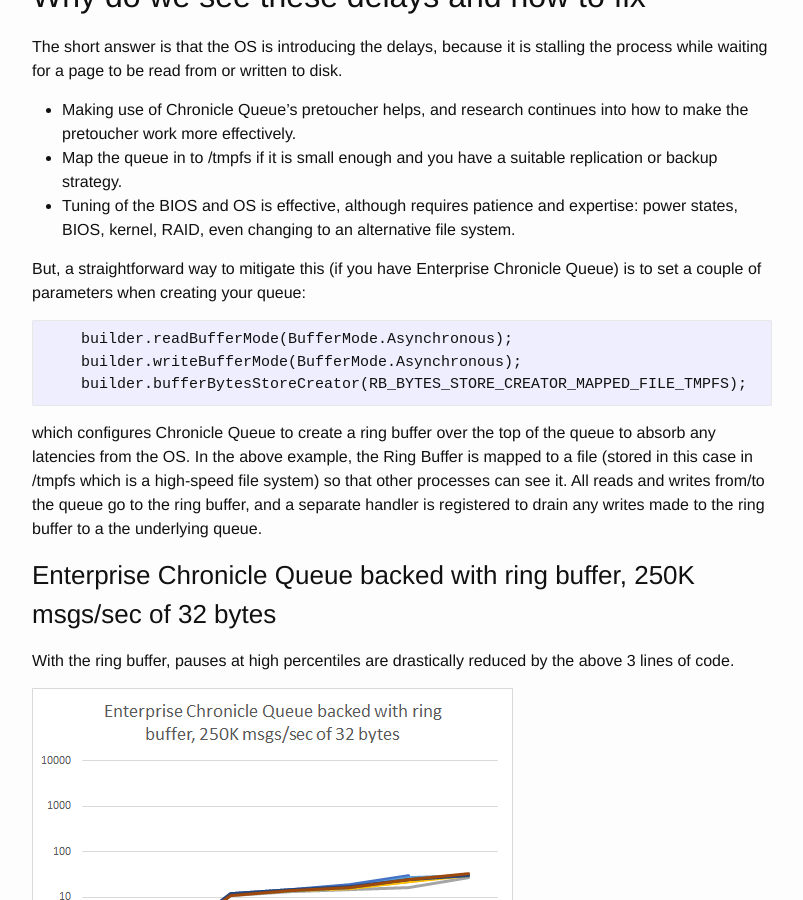
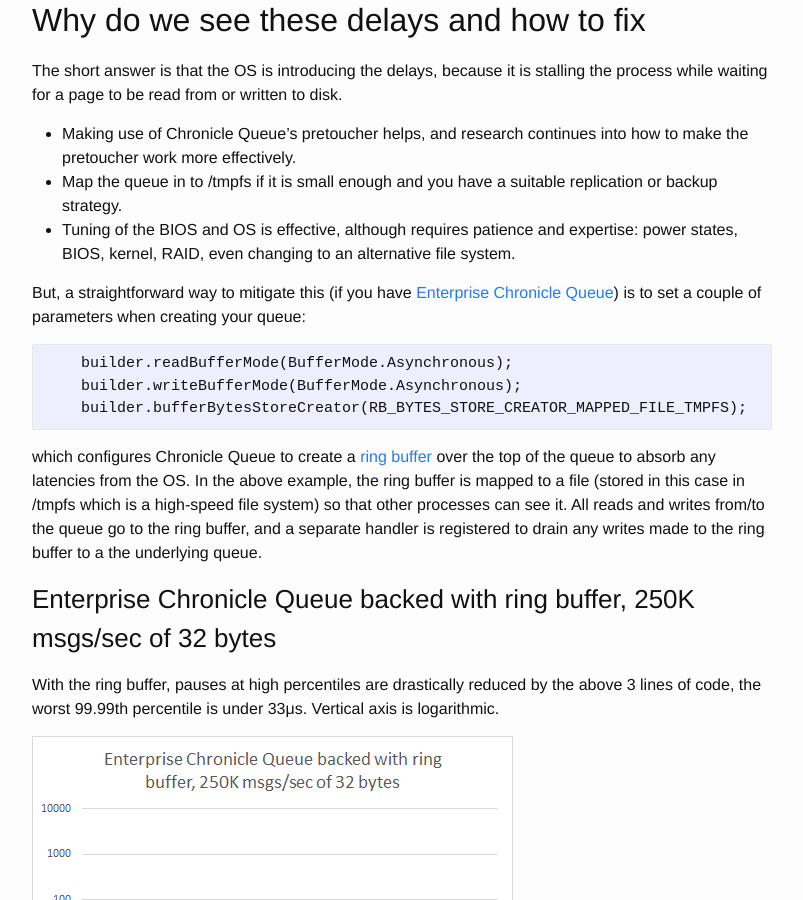
Before and after one commit to JerryShea/jerryshea.github.io, a Jekyll site: the page built from _posts/2018-7-27-RingBuffer.md, in a window 1280 px wide and 900 px high, scrolled down 2375 px. Shown: the whole window, without its empty margins (238-1041 px from the left). Built offline with Jekyll 4.4.1, drawn with Linux system fonts in a browser that asks for light colours; some of the changed text lies outside the part shown.

Commit message:
extra links

````diff
--- a/_posts/2018-7-27-RingBuffer.md
+++ b/_posts/2018-7-27-RingBuffer.md
@@ -5,25 +5,38 @@ title: Reducing tail latencies with a Ring Buffer
 
 ## Background
 [Chronicle Queue](https://github.com/OpenHFT/Chronicle-Queue/) is a pure Java low-latency unbounded persisted queue.
-When benchmarking Chronicle Queue, latencies tend to be excellent up to high percentiles until sustained throughput limits are reached; these sustained throughput limits are determined by disk performance, OS version and configuration. Unfortunately it seems that - despite OS virtual memory pages (and thus the disk) being used in a predictable forward-only manner, sometimes the OS introduces a pause in processing. We can see these in the graphs below.
+When benchmarking Chronicle Queue, latencies tend to be excellent up to high percentiles until sustained throughput limits
+are reached; these sustained throughput limits are determined by disk performance, OS version and configuration. Unfortunately
+it seems that - despite OS virtual memory pages (and thus the disk) being used in a predictable forward-only manner, sometimes
+the OS introduces a pause in processing. We can see these in the graphs below.
 
-Chronicle Queue works by reading from and writing to memory-mapped files. These files are mapped into the process' address space in fixed size pages. Pages are loaded on-demand as the queue is read from or written to. The OS keeps these pages in the page-cache in case they will need to be accessed frequently. As system memory is used, it is necessary for the OS to free up space in the page-cache, by copying the contents of memory to disk.
+Chronicle Queue works by reading from and writing to memory-mapped files. These files are mapped into the process' address
+space in fixed size pages. Pages are loaded on-demand as the queue is read from or written to. The OS keeps these pages in
+the page-cache in case they will need to be accessed frequently. As system memory is used, it is necessary for the OS to
+free up space in the page-cache, by copying the contents of memory to disk.
 
-> All timings in this article make use of the following benchmarking methodology: using [JLBH](https://github.com/OpenHFT/Chronicle-Core/#jlbh) we send a **sustained** number of 32 byte messages per second (accounting for coordinated omission) and these messages are timestamped then written in to a Chronicle Queue. Another thread waits for these messages to arrive and picks them up, recording the difference between the time after reading vs the timestamp from before writing and records in a histogram. All experiments were run on an un-tuned CentOS server.
+> All timings in this article make use of the following benchmarking methodology: using
+[JLBH](https://github.com/OpenHFT/Chronicle-Core/#jlbh) we send a **sustained** number of 32 byte messages per second
+(accounting for coordinated omission) and these messages are timestamped then written in to a Chronicle Queue. Another
+thread waits for these messages to arrive and picks them up, recording the difference between the time after reading vs
+the timestamp from before writing and records in a histogram. All experiments were run on an un-tuned CentOS server.
 
 ### Chronicle Queue, 50K msgs/sec of 32 bytes
-We execute 8 runs of 200sec each, each run writes ~320MB. Latencies increase with increasing percentiles but they remain reasonably low, the worst 99.99th percentile is under 25μs.
+We execute 8 runs of 200sec each, each run writes ~320MB. Latencies increase with increasing percentiles but they remain
+reasonably low, the worst 99.99th percentile is under 25μs. Vertical axis is logarithmic.
 
 ![Chronicle Queue, 50K msgs/sec of 32 bytes](/images/1.png)
 
 ### Chronicle Queue, 250K msgs/sec of 32 bytes
-We execute 8 runs of 100sec each, each run writes ~800MB.  Here we see high percentile pauses appearing. We can see that latencies are low and stable beneath the 99.97th percentile but, once there, they
-start to increase to the low milliseconds
+We execute 8 runs of 100sec each, each run writes ~800MB.  Here we see high percentile pauses appearing. We can see that
+latencies are low and stable beneath the 99.97th percentile but, once there, they
+start to increase to the low milliseconds - 99.99 is ~2.5ms. Vertical axis is logarithmic.
 
 ![Chronicle Queue, 250K msgs/sec of 32 bytes](/images/2.png)
 
 ### Chronicle Queue with pretoucher, 250K msgs/sec of 32 bytes
-If Chronicle-Queuer's pretoucher is used, this improves the high percentiles, but they are still sub-optimal.
+If Chronicle-Queuer's pretoucher is used, this improves the high percentiles
+(99.97 cut in half and 99.99 reduced by 1/3rd), but they are still sub-optimal. Vertical axis is logarithmic.
 
 > To minimise latency of writes, the [pretoucher](https://github.com/OpenHFT/Chronicle-Queue/blob/9a56a86bf7f489d838d030a6486570cfb1b5cb15/src/main/java/net/openhft/chronicle/queue/impl/single/Pretoucher.java) is designed to be run in a separate thread (or process) and aggressively 'pre-touch' the pages in a queue, so that they are resident in the page-cache (i.e. loaded from storage) before they are required by the application.
 
@@ -31,12 +44,15 @@ If Chronicle-Queuer's pretoucher is used, this improves the high percentiles, bu
 
 ## Why do we see these delays and how to fix
 
-The short answer is that the OS is introducing the delays, because it is stalling the process while waiting for a page to be read from or written to disk.
+The short answer is that the OS is introducing the delays, because it is stalling the process while waiting for a page to
+be read from or written to disk.
 * Making use of Chronicle Queue's pretoucher helps, and research continues into how to make the pretoucher work more effectively.
 * Map the queue in to /tmpfs if it is small enough and you have a suitable replication or backup strategy.
-* Tuning of the BIOS and OS is effective, although requires patience and expertise: power states, BIOS, kernel, RAID, even changing to an alternative file system.
+* Tuning of the BIOS and OS is effective, although requires patience and expertise: power states, BIOS, kernel, RAID,
+even changing to an alternative file system.
 
-But, a straightforward way to mitigate this (if you have Enterprise Chronicle Queue) is to set a couple of parameters when creating your queue:
+But, a straightforward way to mitigate this (if you have [Enterprise Chronicle Queue](https://chronicle.software/products/queue/))
+is to set a couple of parameters when creating your queue:
 
 ```
     builder.readBufferMode(BufferMode.Asynchronous);
@@ -44,11 +60,15 @@ But, a straightforward way to mitigate this (if you have Enterprise Chronicle Qu
     builder.bufferBytesStoreCreator(RB_BYTES_STORE_CREATOR_MAPPED_FILE_TMPFS);
 ```
 
-which configures Chronicle Queue to create a ring buffer over the top of the queue to absorb any latencies from the OS. In the above example,
-the Ring Buffer is mapped to a file (stored in this case in /tmpfs which is a high-speed file system) so that other processes can see it. All reads and writes from/to the queue
-go to the ring buffer, and a separate handler is registered to drain any writes made to the ring buffer to a the underlying queue.
+which configures Chronicle Queue to create a
+[ring buffer](https://github.com/OpenHFT/Chronicle-Queue/blob/master/docs/ring_buffer.adoc)
+over the top of the queue to absorb any latencies from the OS.
+In the above example, the ring buffer is mapped to a file (stored in this case in /tmpfs which is a high-speed file system)
+so that other processes can see it. All reads and writes from/to the queue go to the ring buffer, and a separate handler
+is registered to drain any writes made to the ring buffer to a the underlying queue.
 
 ### Enterprise Chronicle Queue backed with ring buffer, 250K msgs/sec of 32 bytes
-With the ring buffer, pauses at high percentiles are drastically reduced by the above 3 lines of code.
+With the ring buffer, pauses at high percentiles are drastically reduced by the above 3 lines of code,
+the worst 99.99th percentile is under 33μs. Vertical axis is logarithmic.
 
 ![Enterprise Chronicle Queue backed with ring buffer, 250K msgs/sec of 32 bytes](/images/4.png)
````
